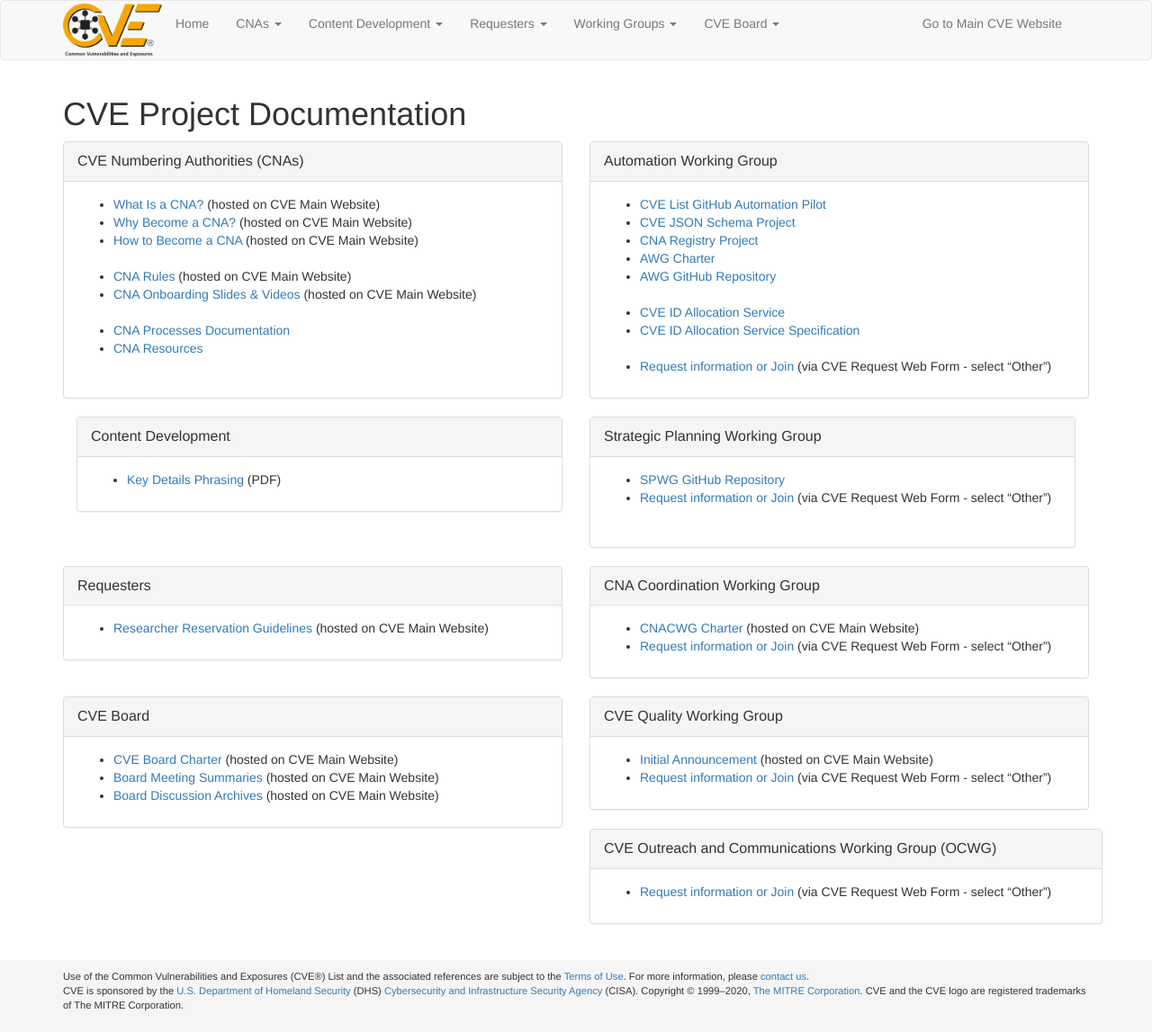
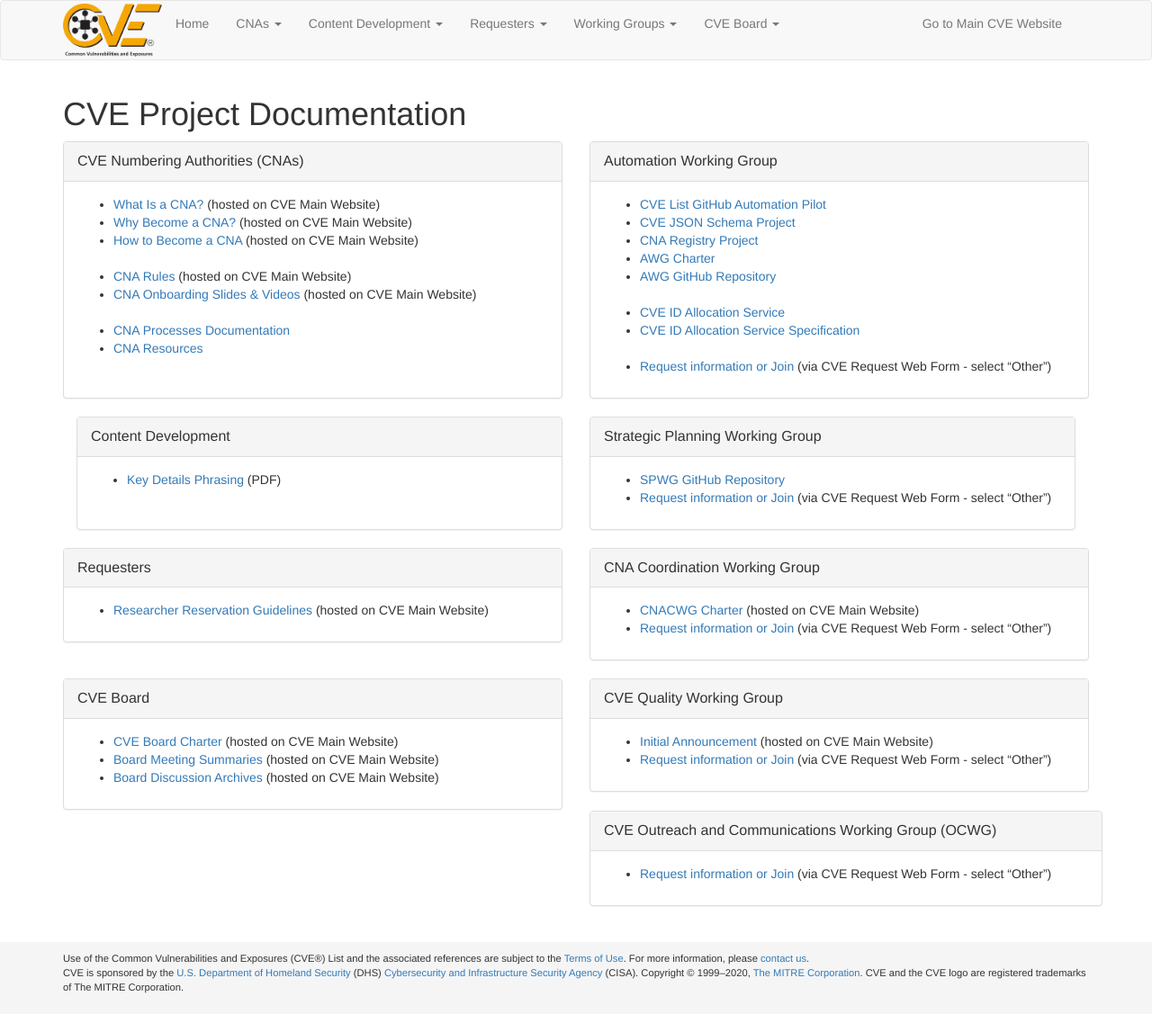
Before and after one commit to CVEProject/cveproject.github.io, a Jekyll site: the page built from docs/index.md, in a window 1280 px wide. Shown: the whole page at 90% size. Built offline with Jekyll 4.4.1, drawn with Linux system fonts in a browser that asks for light colours; nearby versions of some CDN libraries.

Commit message:
Update index.md

```diff
--- a/docs/index.md
+++ b/docs/index.md
@@ -58,8 +58,9 @@ layout: page
       </div>
       <div class="panel-body">
         <ul>
-          <li markdown="span">[Key Details Phrasing](/content/key-details-phrasing.pdf) (PDF)<br></li>
+          <li markdown="span">[Key Details Phrasing](/content/key-details-phrasing.pdf) (PDF)</li>
         </ul>
+        <br>
       </div>
     </div>
   </div>
@@ -74,7 +75,6 @@ layout: page
           <li markdown="span">[SPWG GitHub Repository](https://github.com/CVEProject/strategic-planning-working-group)</li>
           <li markdown="span">[Request information or Join](https://cveform.mitre.org/) (via CVE Request Web Form - select “Other”)</li>
         </ul>
-        <br>
       </div>
     </div>
   </div>
```
